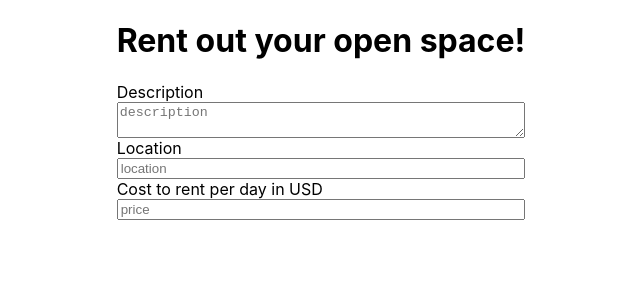
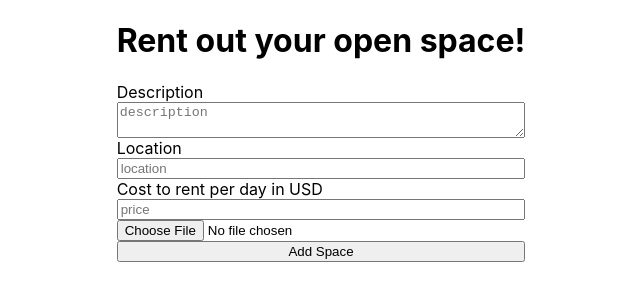
Before and after one commit to mgregerson/sharebnb, a React (Create React App) app in the folder sharebnb-react/: page / in a window 1280 px wide. Shown: the top 300 px of the page, without its empty margins (319-959 px from the left). Built offline with nearby package versions, Linux system fonts and the light colour scheme.

Commit message:
started working on add rental form

```diff
--- a/sharebnb-react/package.json
+++ b/sharebnb-react/package.json
@@ -8,6 +8,7 @@
     "@testing-library/user-event": "^13.5.0",
     "react": "^18.2.0",
     "react-dom": "^18.2.0",
+    "react-dropzone": "^14.2.3",
     "react-scripts": "5.0.1",
     "web-vitals": "^2.1.4"
   },
--- a/sharebnb-react/src/AddRentalForm.js
+++ b/sharebnb-react/src/AddRentalForm.js
@@ -4,14 +4,14 @@ import './AddRentalForm.css'
 /** Form to add rental
  *
  * Props:
- *  -
+ *  - addRentalSpace: parent function to call
  *
  * State:
  *  - formData: data about rental
  *
  * User -> AddRentalForm
  */
-function AddRentalForm({}) {
+function AddRentalForm({ addRentalSpace }) {
 
   const initialFormData = {
     description: '',
@@ -20,16 +20,32 @@ function AddRentalForm({}) {
   }
 
   const [formData, setFormData] = useState(initialFormData);
-  const [photos, setPhotos] = useState(null);
+  const [photos, setPhotos] = useState('');
 
   /**  */
   function handleChange(evt) {
+    const { name, value } = evt.target
+    setFormData({
+      ...formData,
+      [name]: value
+    });
+  }
 
+  function handlePhotoUploadChange(evt) {
+    const { name, value } = evt.target;
+    setPhotos({
+      ...photos,
+      [name]: value
+    });
   }
 
   /**  */
   function handleSubmit(evt) {
-
+    evt.preventDefault();
+    addRentalSpace({
+      rentalData: formData,
+      rentalPhotos: photos
+    });
   }
 
   return (
@@ -62,6 +78,13 @@ function AddRentalForm({}) {
         placeholder='price'
         onChange={handleChange}
       />
+      <input
+        type='file'
+        onChange={handlePhotoUploadChange}
+        name='photos'
+        value={photos}
+      />
+      <button>Add Space</button>
     </form>
   );
 }
--- a/sharebnb-react/src/App.js
+++ b/sharebnb-react/src/App.js
@@ -1,15 +1,32 @@
 import './App.css';
 import AddRentalForm from './AddRentalForm';
-
+import { useState } from 'react';
 
 /**
  *
  *
  */
 function App() {
+  const [rentalSpaces, setRentalSpaces] = useState(null);
+
+  /**  */
+  function addRentalSpace(rental) {
+    const { rentalData, rentalPhotos } = rental;
+
+    console.log('rentalData:', rentalData);
+    console.log('rentalPhotos:', rentalPhotos);
+
+    setRentalSpaces(rentalSpaces => ({
+      ...rentalSpaces,
+      rental
+    }));
+
+    // TODO: need axios call to post data to back end.
+  }
+
   return (
     <div className="App">
-      <AddRentalForm />
+      <AddRentalForm addRentalSpace={addRentalSpace} />
     </div>
   );
 }
```
Also changed, not shown: 1 other file (tests, documents, lock files or other folders).
